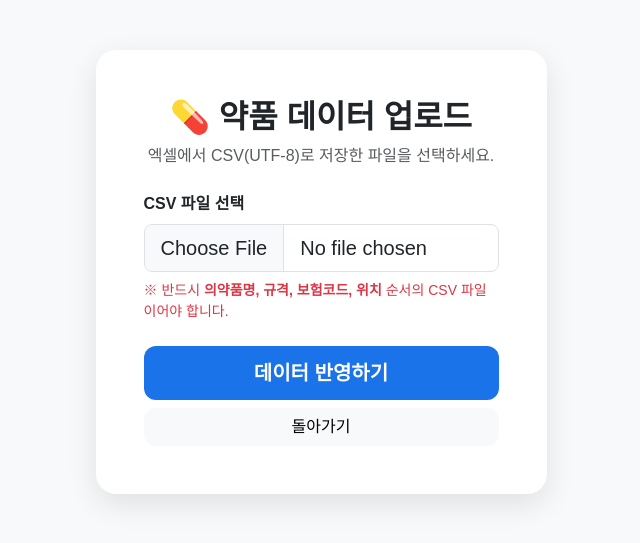
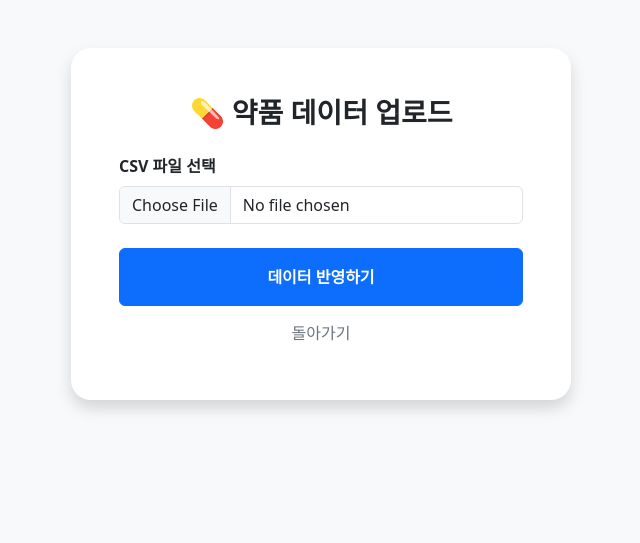
Before and after one commit to wonjung1142-commits/django-calendar, a Django app: page /inventory/upload/ in a window 1280 px wide. Shown: the top 543 px of the page, without its empty margins (319-959 px from the left). Run offline with Django 5.2, Linux system fonts and the light colour scheme.

Commit message:
다시업로드

```diff
--- a/inventory/templates/inventory/upload.html
+++ b/inventory/templates/inventory/upload.html
@@ -2,55 +2,32 @@
 <html lang="ko">
 <head>
     <meta charset="utf-8">
-    <meta name="viewport" content="width=device-width, initial-scale=1.0, maximum-scale=1.0, user-scalable=no">
     <title>약품 데이터 업로드</title>
     <link href="https://cdn.jsdelivr.net/npm/bootstrap@5.3.0/dist/css/bootstrap.min.css" rel="stylesheet">
-    <style>
-        body { background-color: #f8f9fa; font-family: 'Pretendard', sans-serif; }
-        .upload-card { border-radius: 20px; border: none; box-shadow: 0 10px 30px rgba(0,0,0,0.1); margin-top: 50px; }
-        .btn-upload { background-color: #1a73e8; border: none; border-radius: 12px; padding: 12px; font-weight: bold; }
-        .btn-back { border-radius: 12px; }
-    </style>
 </head>
-<body>
-    <div class="container">
-        <div class="row justify-content-center">
-            <div class="col-md-6 col-lg-5">
-                <div class="card upload-card">
-                    <div class="card-body p-4 p-md-5">
-                        <div class="text-center mb-4">
-                            <h2 class="fw-bold">💊 약품 데이터 업로드</h2>
-                            <p class="text-muted">엑셀에서 CSV(UTF-8)로 저장한 파일을 선택하세요.</p>
-                        </div>
+<body class="bg-light">
+    <div class="container mt-5">
+        <div class="card shadow border-0" style="max-width: 500px; margin: auto; border-radius: 20px;">
+            <div class="card-body p-5">
+                <h3 class="fw-bold mb-4 text-center">💊 약품 데이터 업로드</h3>
 
                 {% if messages %}
                     {% for message in messages %}
-                                <div class="alert alert-{{ message.tags }} alert-dismissible fade show" role="alert">
-                                    {{ message }}
-                                    <button type="button" class="btn-close" data-bs-dismiss="alert" aria-label="Close"></button>
-                                </div>
+                        <div class="alert alert-{{ message.tags }}">{{ message }}</div>
                     {% endfor %}
                 {% endif %}
 
                 <form method="post" enctype="multipart/form-data">
                     {% csrf_token %} <div class="mb-4">
                         <label class="form-label fw-bold">CSV 파일 선택</label>
-                                <input type="file" name="file" class="form-control form-control-lg" accept=".csv" required>
-                                <div class="form-text mt-2 text-danger">
-                                    ※ 반드시 <b>의약품명, 규격, 보험코드, 위치</b> 순서의 CSV 파일이어야 합니다.
-                                </div>
+                        <input type="file" name="file" class="form-control" accept=".csv" required>
                     </div>
 
-                            <div class="d-grid gap-2">
-                                <button type="submit" class="btn btn-primary btn-upload btn-lg">데이터 반영하기</button>
-                                <a href="{% url 'inventory:inventory_list' %}" class="btn btn-light btn-back">돌아가기</a>
-                            </div>
+                    <button type="submit" class="btn btn-primary w-100 py-3 fw-bold">데이터 반영하기</button>
+                    <a href="{% url 'inventory:inventory_list' %}" class="btn btn-link w-100 mt-2 text-secondary text-decoration-none">돌아가기</a>
                 </form>
             </div>
         </div>
     </div>
-        </div>
-    </div>
-    <script src="https://cdn.jsdelivr.net/npm/bootstrap@5.3.0/dist/js/bootstrap.bundle.min.js"></script>
 </body>
 </html>
```
Lines whose indentation alone changed are shown as unchanged.
